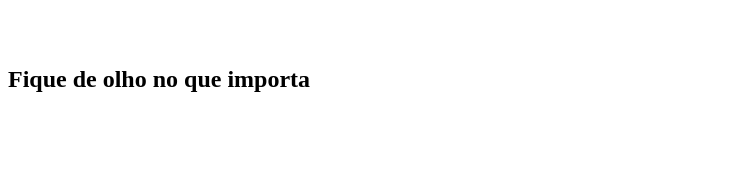
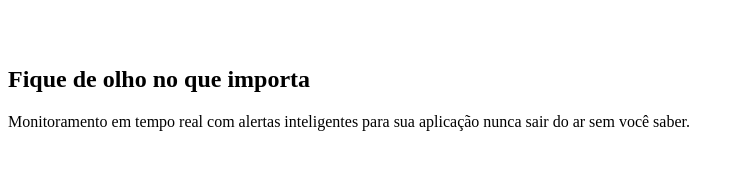
Before and after one commit to JuniorSoares-dev/tecboard-landing-page, a plain HTML site: page index.html in a window 1280 px wide. Shown: the whole page, without its empty margins (0-744 px from the left). Drawn offline with Linux system fonts and the light colour scheme.

Commit message:
Adicionar parágrafo explicativo abaixo do título

```diff
--- a/index.html
+++ b/index.html
@@ -15,6 +15,9 @@
     <main>
         <section>
             <h1>Fique de olho no que importa</h1>
+            <p>Monitoramento em tempo real com alertas inteligentes para sua aplicação
+                nunca sair do ar sem você saber.</p>
+            </p>
         </section>
     </main>
 </body>
```
